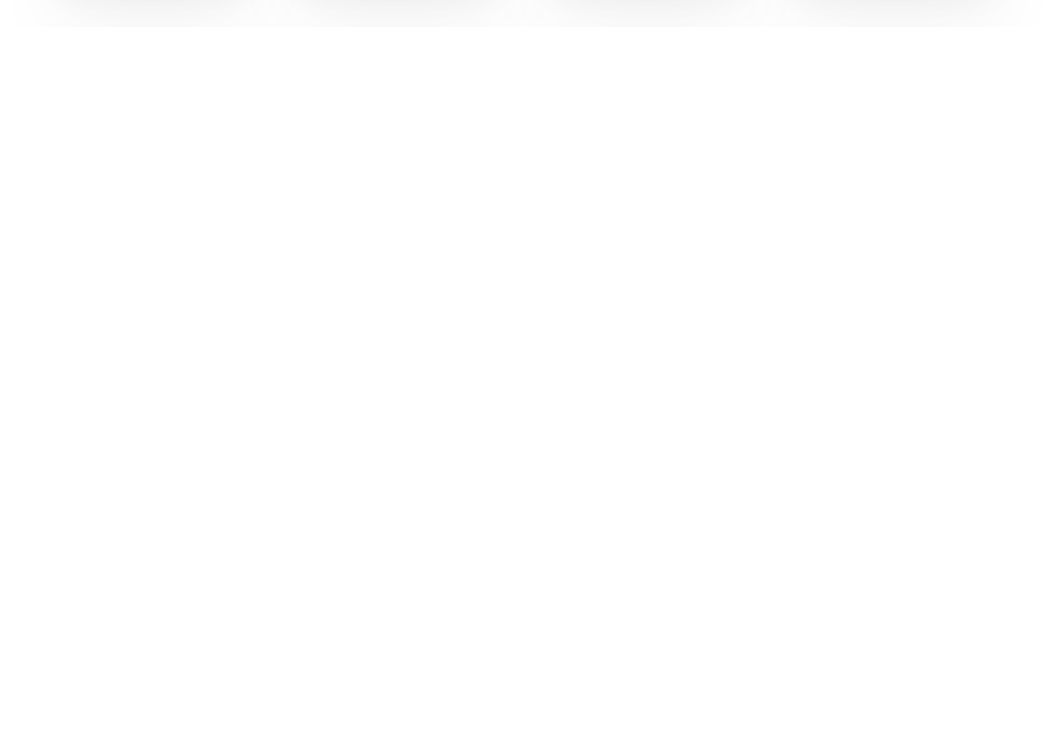
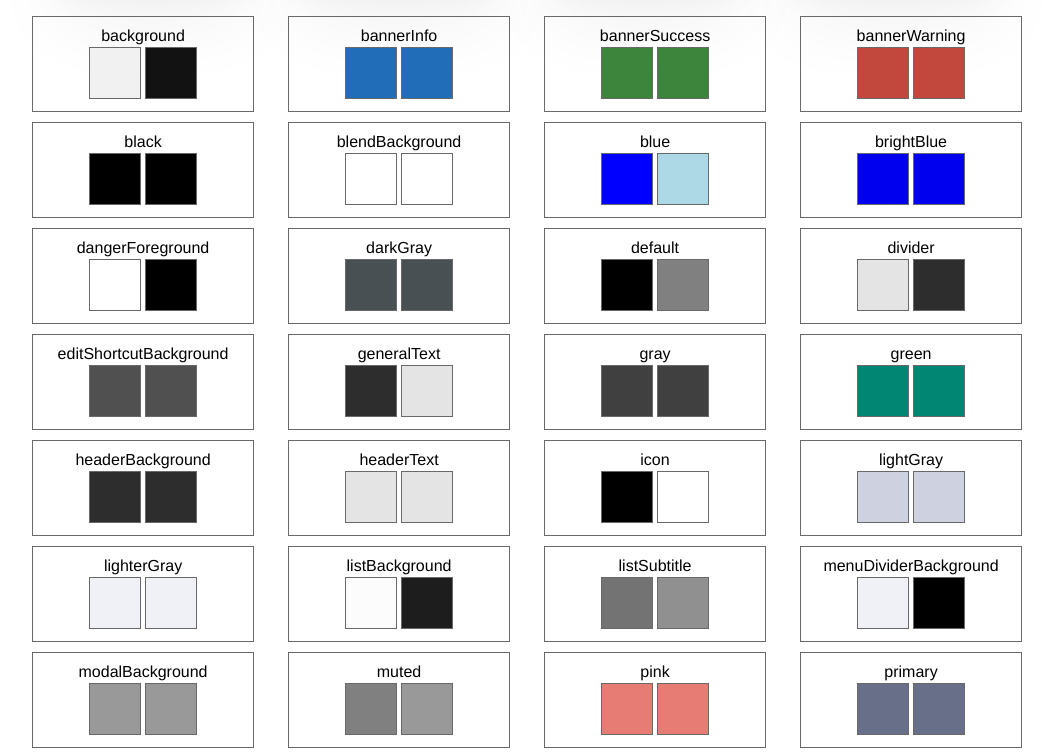
Before and after one commit to adam-at-brown/contrast_checker, a React (Create React App) app: page / in a window 1280 px wide. Shown: the part 1800-2556 px from the top of the page, without its empty margins (113-1166 px from the left). Before the commit the page ends 1827 px from the top, so only its background shows below. Built offline with nearby package versions, Linux system fonts and the light colour scheme.

Commit message:
add color palette

```diff
--- a/src/App.js
+++ b/src/App.js
@@ -1,4 +1,5 @@
 import Checker from "./components/checker";
+import Palette from "./components/palette";
 import styled from "styled-components";
 import GlobalStyle from "./components/global_style";
 
@@ -11,6 +12,7 @@ export default function App() {
       </header>
       <main>
         <Checker />
+        <Palette />
       </main>
     </Wrap>
   );
--- /dev/null
+++ b/src/components/palette.js
@@ -0,0 +1,32 @@
+import React from "react";
+import styled from "styled-components";
+import dark from "../data/dark";
+import light from "../data/light";
+
+const keys = Object.keys(light);
+
+export default function Palette() {
+  return (
+    <div style={{ display: "flex", flexWrap: "wrap", justifyContent: "space-between" }}>
+      {keys.map(key => {
+        return (
+          <div key={key} style={{ padding: "10px", border: "1px solid dimgrey", margin: "5px", minWidth: "200px" }}>
+            <p style={{ margin: 0 }}>{key}</p>
+            <div style={{ display: "flex" , justifyContent: "center"}}>
+              <ColorBlock color={light[key]}/>
+              <ColorBlock color={dark[key]}/>
+            </div>
+          </div>
+        )
+      })}
+    </div>
+  )
+}
+
+const ColorBlock = styled.div`
+  width: 50px;
+  height: 50px;
+  margin: 2px;
+  background-color: ${props => props.color};
+  border: 1px solid dimgrey;
+`
--- a/src/data/dark.js
+++ b/src/data/dark.js
@@ -28,7 +28,7 @@ const colors = {
   pink: "#e77c75",
   primary: "#687089",
   red: "#b73831",
-  roleDepartment: "505a5a",
+  roleDepartment: "#505a5a",
   roleFaculty: "#9351a6",
   roleGrad: "#3C8243",
   roleMed: "#007da3",
--- a/src/data/light.js
+++ b/src/data/light.js
@@ -28,7 +28,7 @@ const colors = {
   pink: "#e77c75",
   primary: "#687089",
   red: "#b73831",
-  roleDepartment: "505a5a",
+  roleDepartment: "#505a5a",
   roleFaculty: "#9351a6",
   roleGrad: "#3C8243",
   roleMed: "#007da3",
```
Also changed, not shown: 1 other file (tests, documents, lock files or other folders).
